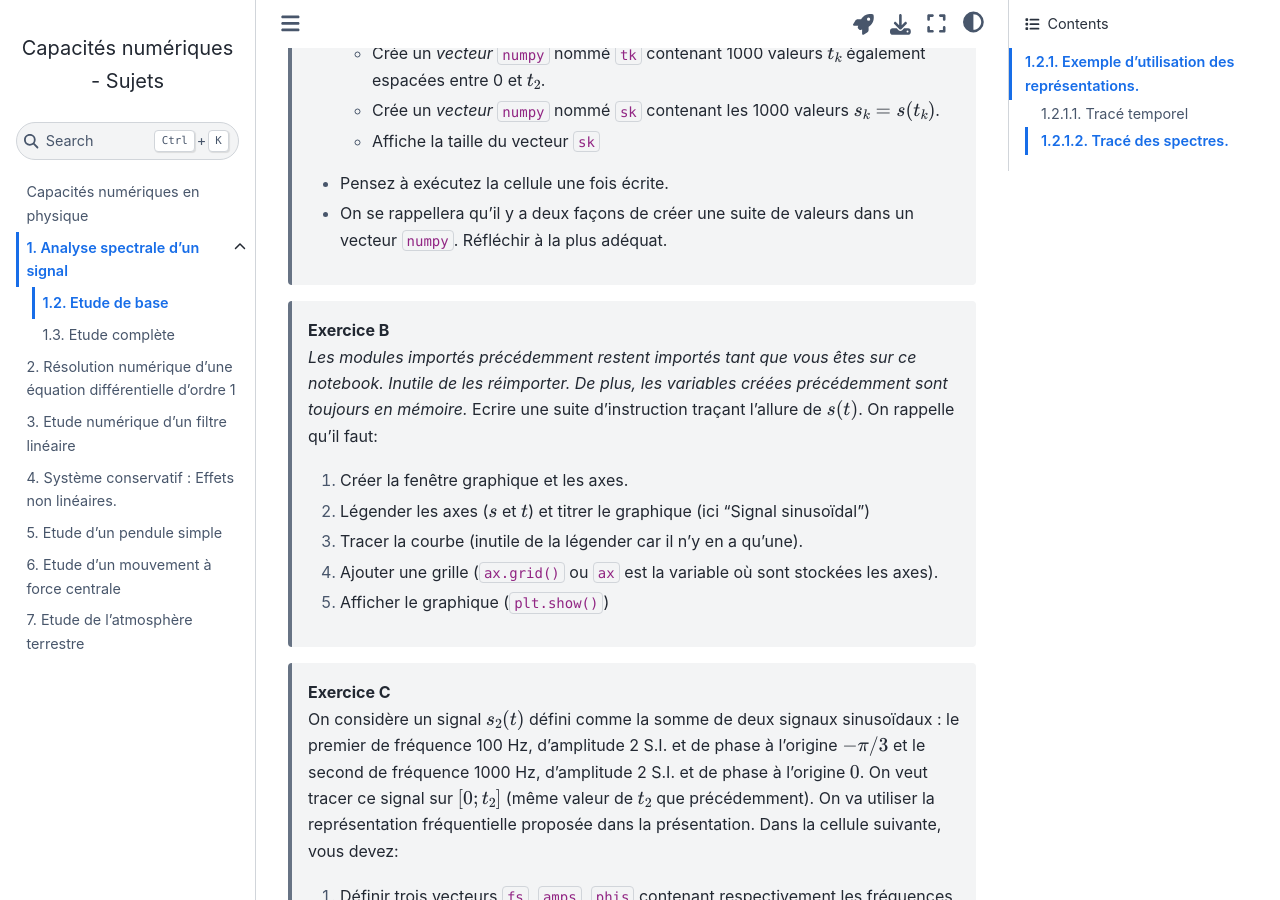
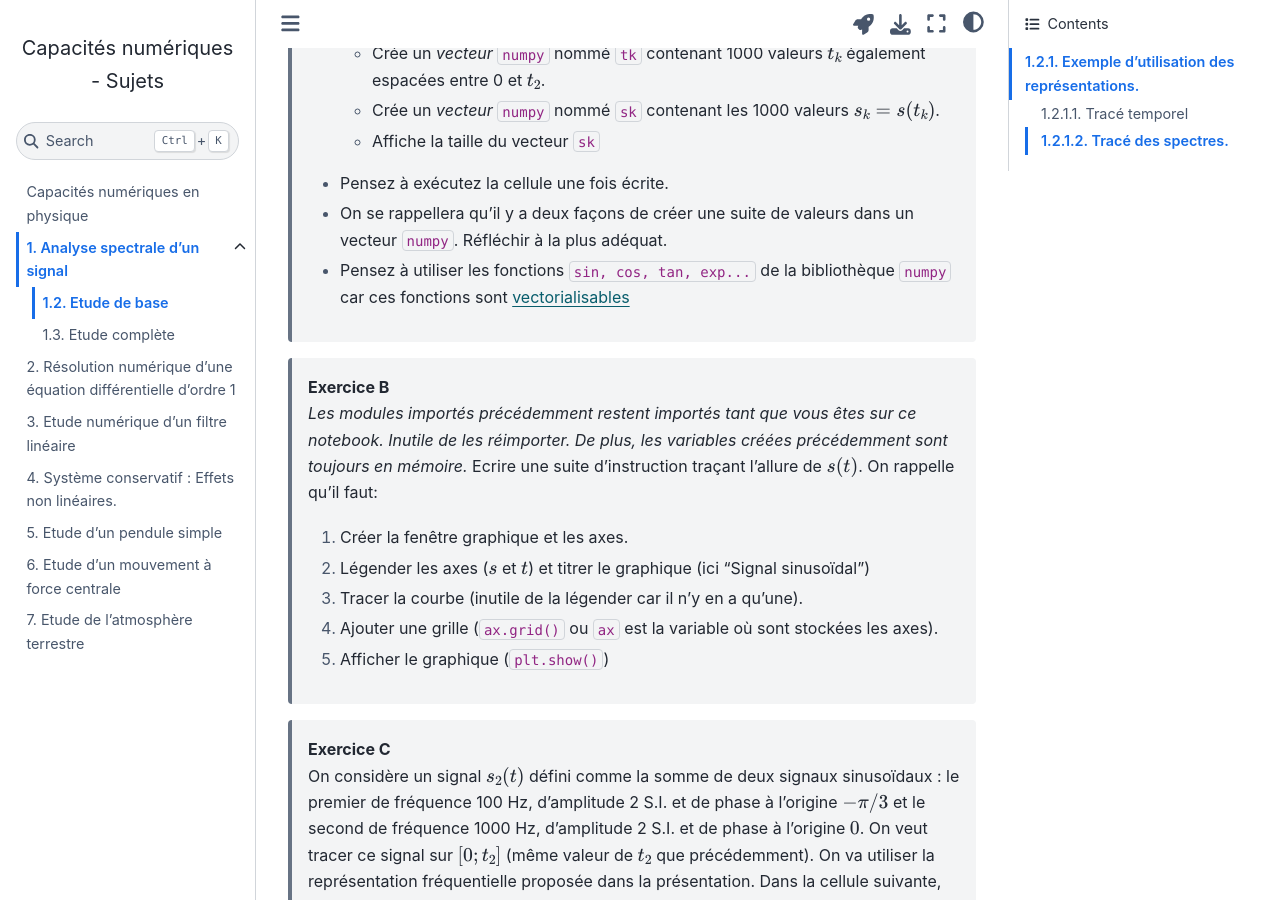
Before and after one commit to pcsi3physiquestan/capacites_numeriques_sources, a Jupyter Book: the page built from signal_fourier_base.md, in a window 1280 px wide and 900 px high, scrolled down 857 px. Built offline with Jupyter Book 1.0.4 settings and Sphinx 7.4.7 and the Sphinx Book theme 1.1.4, drawn with Linux system fonts in a browser that asks for light colours.

Commit message:
Mise à jour des sources

````diff
--- a/signal_fourier_base.md
+++ b/signal_fourier_base.md
@@ -34,6 +34,7 @@ On se propose de mettre en place les représentations précédentes dans des cas
 >     * Affiche la taille du vecteur `sk`
 > * Pensez à exécutez la cellule une fois écrite.
 > * On se rappellera qu'il y a deux façons de créer une suite de valeurs dans un vecteur `numpy`. Réfléchir à la plus adéquat.
+> * Pensez à utiliser les fonctions `sin, cos, tan, exp...` de la bibliothèque `numpy` car ces fonctions sont [vectorialisables](https://pcsi3physiquestan.github.io/intro_python/notebook/np_vecteurs.html#operations-sur-les-vecteurs-numpy)
 
 ```{code-cell}
 :tags: [hide-input, remove-output]
````
